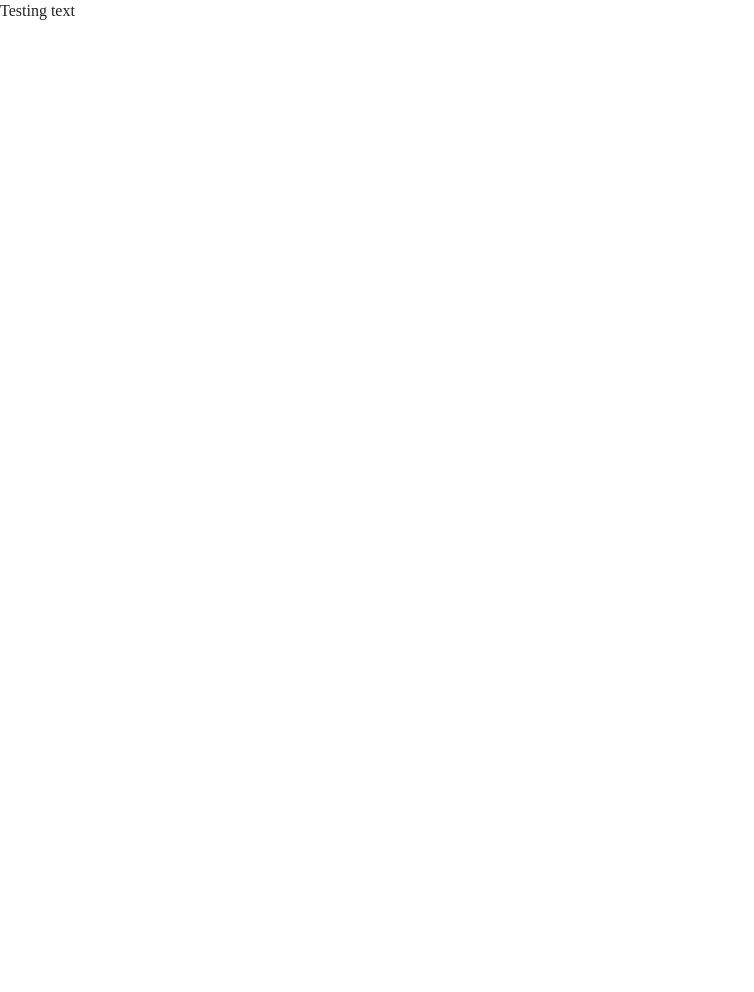
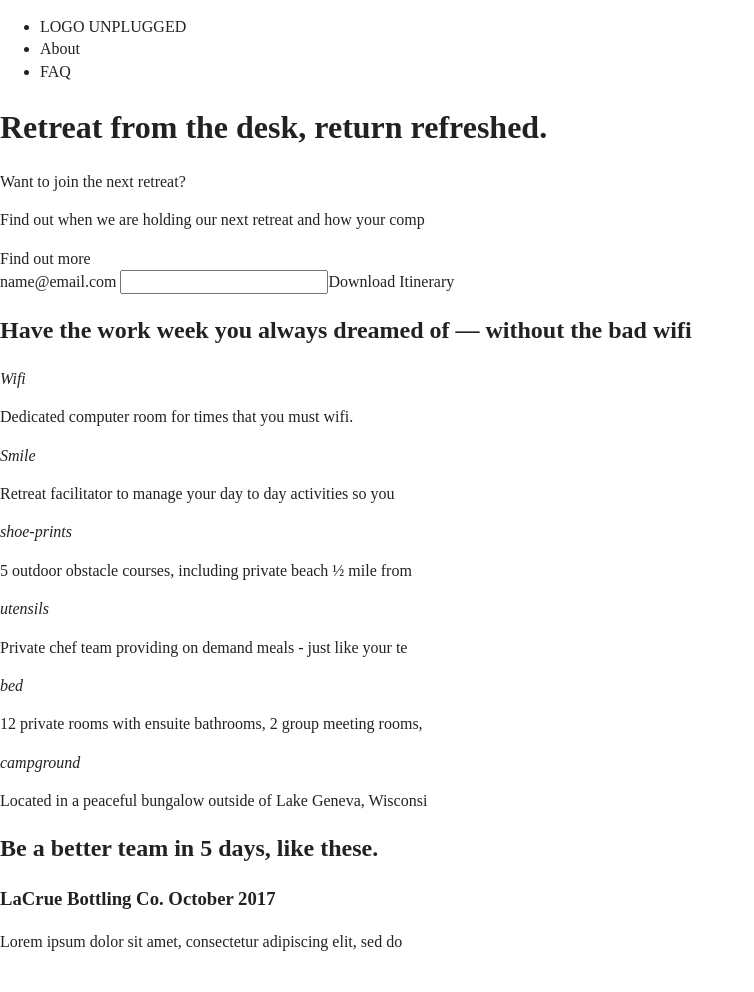
Before and after one commit to carlarsmendes/Portfolio-Project-UnpluggedRetreat, a plain HTML site: page faqs/index.html in a window 1280 px wide. Shown: the whole page, without its empty margins (0-754 px from the left). Before the commit the page ends 800 px from the top, so only its background shows below. Drawn offline with nearby package versions, Linux system fonts and the light colour scheme.

Commit message:
Adding content except images and form and footer

```diff
--- a/faqs/index.html
+++ b/faqs/index.html
@@ -21,8 +21,64 @@
   <!--[if IE]>
     <p class="browserupgrade">You are using an <strong>outdated</strong> browser. Please <a href="https://browsehappy.com/">upgrade your browser</a> to improve your experience and security.</p>
   <![endif]-->
-  Testing text
-  <!-- Add your site or application content here -->
+  <header>
+    <nav>
+      <ul>
+        <li>LOGO UNPLUGGED </li>
+        <li>About</li>
+        <li>FAQ</li>
+      </ul>
+    </nav>
+    <h1>Retreat from the desk, return refreshed.</h1>
+  </header>
+  <section id="download-itinerary">
+    <p>Want to join the next retreat? </p>
+    <p>Find out when we are holding our next retreat and how your comp</p>
+    <a>Find out more</a>
+    <form>
+      name@email.com
+      <input>Download Itinerary</input>
+    </form>
+  </section>
+
+  <section id="amenities">
+    <h2>Have the work week you always dreamed of — without the bad wifi</h2>
+    <div class="amenities-item" id="amenities-1">
+      <i>Wifi</i>
+      <p>Dedicated computer room for times that you must wifi.</p>
+    </div>
+    <div class="amenities-item" id="amenities-2">
+      <i>Smile</i>
+      <p>Retreat facilitator to manage your day to day activities so you</p>
+    </div>
+    <div class="amenities-item" id="amenities-3">
+      <i>shoe-prints</i>
+      <p>5 outdoor obstacle courses, including private beach ½ mile from</p>
+    </div>
+    <div class="amenities-item" id="amenities-4">
+      <i>utensils</i>
+      <p>Private chef team providing on demand meals - just like your te</p>
+    </div>
+    <div class="amenities-item" id="amenities-5">
+      <i>bed</i>
+      <p>12 private rooms with ensuite bathrooms, 2 group meeting rooms,</p>
+    </div>
+    <div class="amenities-item" id="amenities-6">
+      <i>campground</i>
+      <p>Located in a peaceful bungalow outside of Lake Geneva, Wisconsi</p>
+    </div>
+
+  </section>
+  <section id="previous-retreats">
+    <h2>Be a better team in 5 days, like these.</h2>
+    <h3>
+      LaCrue Bottling Co. October 2017
+    </h3>
+    <p>Lorem ipsum dolor sit amet, consectetur adipiscing elit, sed do</p>
+    <img src="" alt="">
+  </section>
+
+
   <script src="../js/vendor/modernizr-3.8.0.min.js"></script>
   <script src="https://code.jquery.com/jquery-3.4.1.min.js"
     integrity="sha256-CSXorXvZcTkaix6Yvo6HppcZGetbYMGWSFlBw8HfCJo=" crossorigin="anonymous"></script>
```
